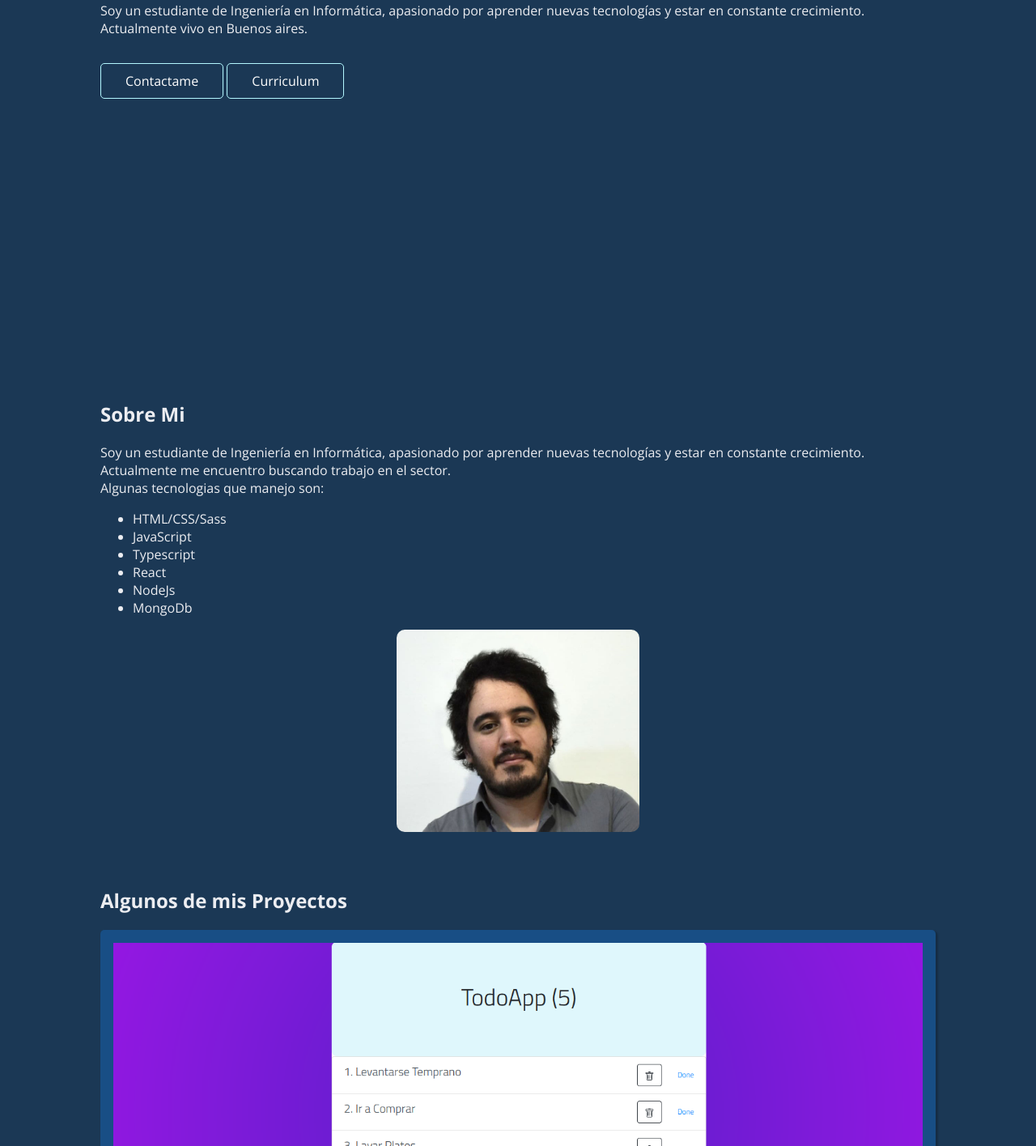
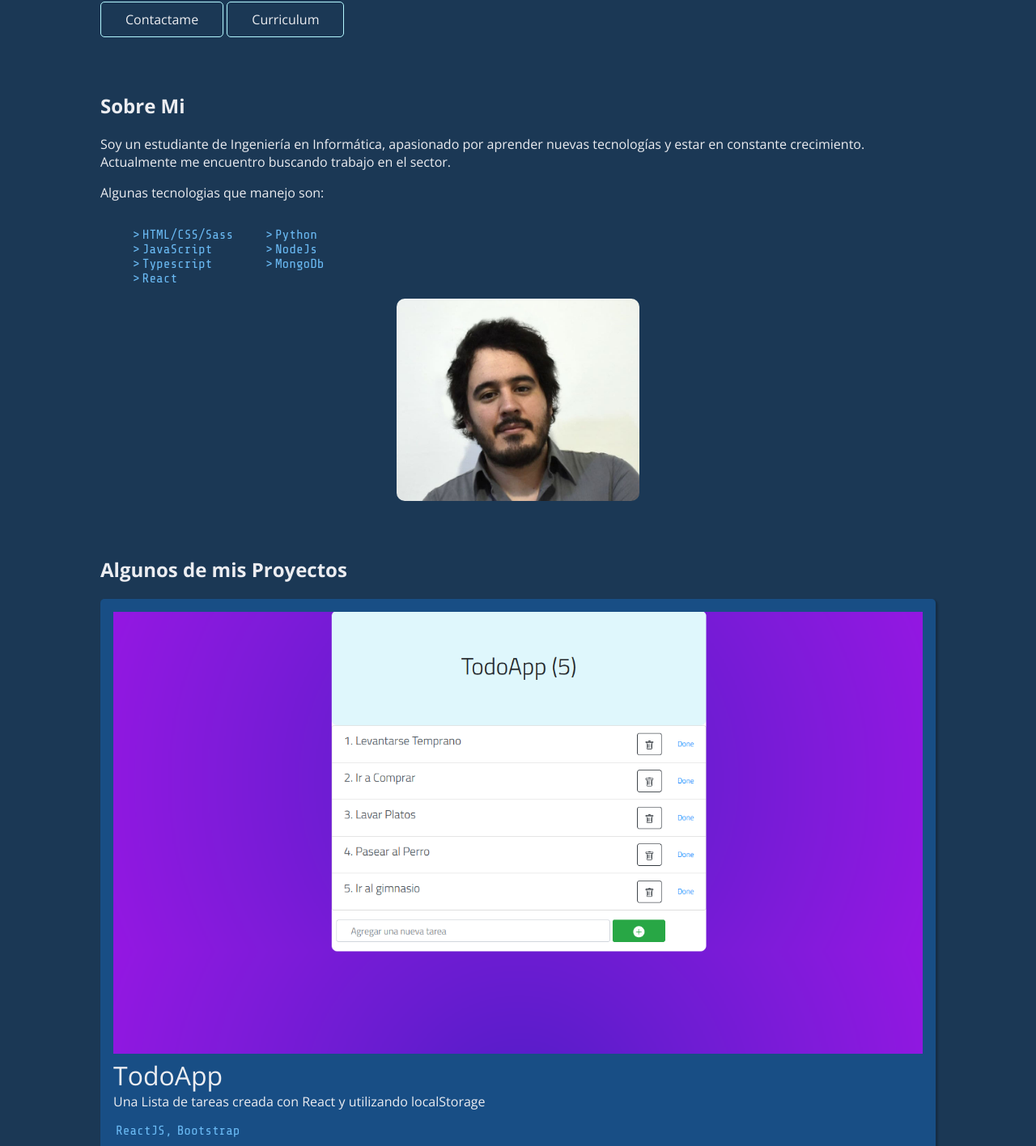
Before and after one commit to Osskr/osskr.github.io, a website: page index.html in a window 1280 px wide. Shown: the part 280-1696 px from the top of the page at 81% size. Drawn offline with nearby package versions, Linux system fonts and the light colour scheme.

Commit message:
changes on styles

```diff
--- a/app/scss/_about.scss
+++ b/app/scss/_about.scss
@@ -11,5 +11,16 @@
         border-radius: 10px;
     }
 
+    &__skills{
+        display: flex;
 
+      ul{
+          list-style: none;
+      }
+
+      li::before{
+          content:'>';
+          margin-right: .2rem;
+      }
+    }
 }
--- a/app/scss/_contact.scss
+++ b/app/scss/_contact.scss
@@ -6,10 +6,12 @@
         justify-content: center;
         align-items: center;
 
-
+        a:hover{
+           border-radius: .5rem;
+        }
     }
 
     &__item{
-        margin: .5rem .7rem;
+        padding: .5rem .5rem;
     }
 }
--- a/app/scss/_globals.scss
+++ b/app/scss/_globals.scss
@@ -98,3 +98,24 @@ body {
         padding-left: 1.5rem;
     }
 }
+
+a{
+    &:link{
+        color: $fc-primary;
+
+    }
+
+    &:visited{
+        color: $fc-primary;
+    }
+
+    &:hover{
+        color:$fc-secondary;}
+}
+
+
+
+.font-alt{
+    font-family: 'Share Tech Mono', monospace;
+    color: $fc-secondary;
+}
--- a/app/scss/_hero.scss
+++ b/app/scss/_hero.scss
@@ -1,6 +1,6 @@
 .hero{
 
-    height: 80vh;
+
 
 
     &__text{
--- a/app/scss/_projects.scss
+++ b/app/scss/_projects.scss
@@ -50,18 +50,16 @@
     &__tecnologies{
 
 
-        font-family: 'Share Tech Mono', monospace;
 
         ul{
             display: flex;
             text-decoration: none;
             list-style: none;
             padding: 0;
-            color: $fc-secondary;
         }
 
         li{
-            padding: 0 .3rem;
+            padding: 0 .2rem;
         &:not(:last-child)::after{
 
             content:',';
--- a/index.html
+++ b/index.html
@@ -53,11 +53,12 @@
                     <h4 class="hero__title__upper">Hola, mi nombre es</h4>
                     <h1 class="hero__title__main">Oscar Juárez</h1>
                     <h2 class= "hero__title__subtitle">Soy Desarrollador de Software</h2>
-                    <p class="hero__title__description">Soy un estudiante de Ingeniería en Informática, apasionado
-                        por aprender nuevas tecnologías y estar en constante crecimiento. Actualmente vivo en Buenos aires. </p>
+                    <!-- <p class="hero__title__description">Soy un estudiante de Ingeniería en Informática, apasionado
+                        por aprender nuevas tecnologías y estar en constante crecimiento. Actualmente vivo en Buenos aires. </p> -->
                 </div>
                 <a href="mailto:oscarjuarez.dev@gmail.com" class="button button__cta" type="button">Contactame</a>
                 <a href="https://drive.google.com/file/d/1IOzy5-tApGXrx49slZZ2cvLkTb8AVUV5/view?usp=sharing" class="button button__cta" type="button">Curriculum </a>
+
             </div>
 
         </section>
@@ -68,13 +69,20 @@
                     <div class="about__description">Soy un estudiante de Ingeniería en Informática, apasionado
                         por aprender nuevas tecnologías y estar en constante crecimiento.
                         Actualmente me encuentro buscando trabajo en el sector.</div>
-                    <div class="about__skills">
-                        <div class="about_skill_title">Algunas tecnologias que manejo son:</div>
+                        <p>Algunas tecnologias que manejo son:</p>
+                    <div class="about__skills font-alt">
+
                         <ul>
                             <li>HTML/CSS/Sass</li>
                             <li>JavaScript</li>
                             <li>Typescript</li>
                             <li>React</li>
+
+
+                        </ul>
+
+                        <ul>
+                            <li>Python</li>
                             <li>NodeJs</li>
                             <li>MongoDb</li>
 
@@ -90,12 +98,12 @@
             <div class="container container--pd-all">
                     <div class="projects__title"><h2> Algunos de mis Proyectos</h2></div>
 
-                    <div class="projects__item">
+                    <div class="projects__item ">
                         <img class="item__img " src="img\todo-app.PNG" alt="" srcset="">
                         <div class="item__content">
                          <div class="item__title">TodoApp</div>
                          <div clas="item__description">Una Lista de tareas creada con React y utilizando localStorage</div>
-                         <div class="item__tecnologies"><ul>
+                         <div class="item__tecnologies font-alt"><ul>
                             <li>ReactJS</li>
                             <li>Bootstrap</li>
 
@@ -112,7 +120,7 @@
                        <div class="item__content">
                         <div class="item__title">BandNames</div>
                         <div clas="item__description">Una App para en la cual se pueden agregar bandas y contabilizar en tiempo real votos de los clientes conectados</div>
-                        <div class="item__tecnologies"><ul>
+                        <div class="item__tecnologies font-alt"><ul>
                             <li>ReactJS</li>
                             <li>NodeJs</li>
                             <li>SocketIo</li>
@@ -131,9 +139,8 @@
                         <div class="item__content">
                          <div class="item__title"> API Productos CRUD</div>
                          <div clas="item__description"> Boilerplate para un servidor Web Rest, es un CRUD para usuarios y productos, maneja roles, autenticación propia y con Google usando JWT, permite la carga de archivos y usa Cloudinary como servicio de alojamiento de imagenes</div>
-                         <div class="item__tecnologies"><ul>
-                             <li>NodeJs</li>
-                             <li>express.js</li>
+                         <div class="item__tecnologies font-alt"><ul>
+                             <li>Express.js</li>
                              <li>Heroku</li>
                              <li>MongoDB</li>
                              <li>Cloudinary</li>
```
Also changed, not shown: app/scss/styles.css, 1 other file.
